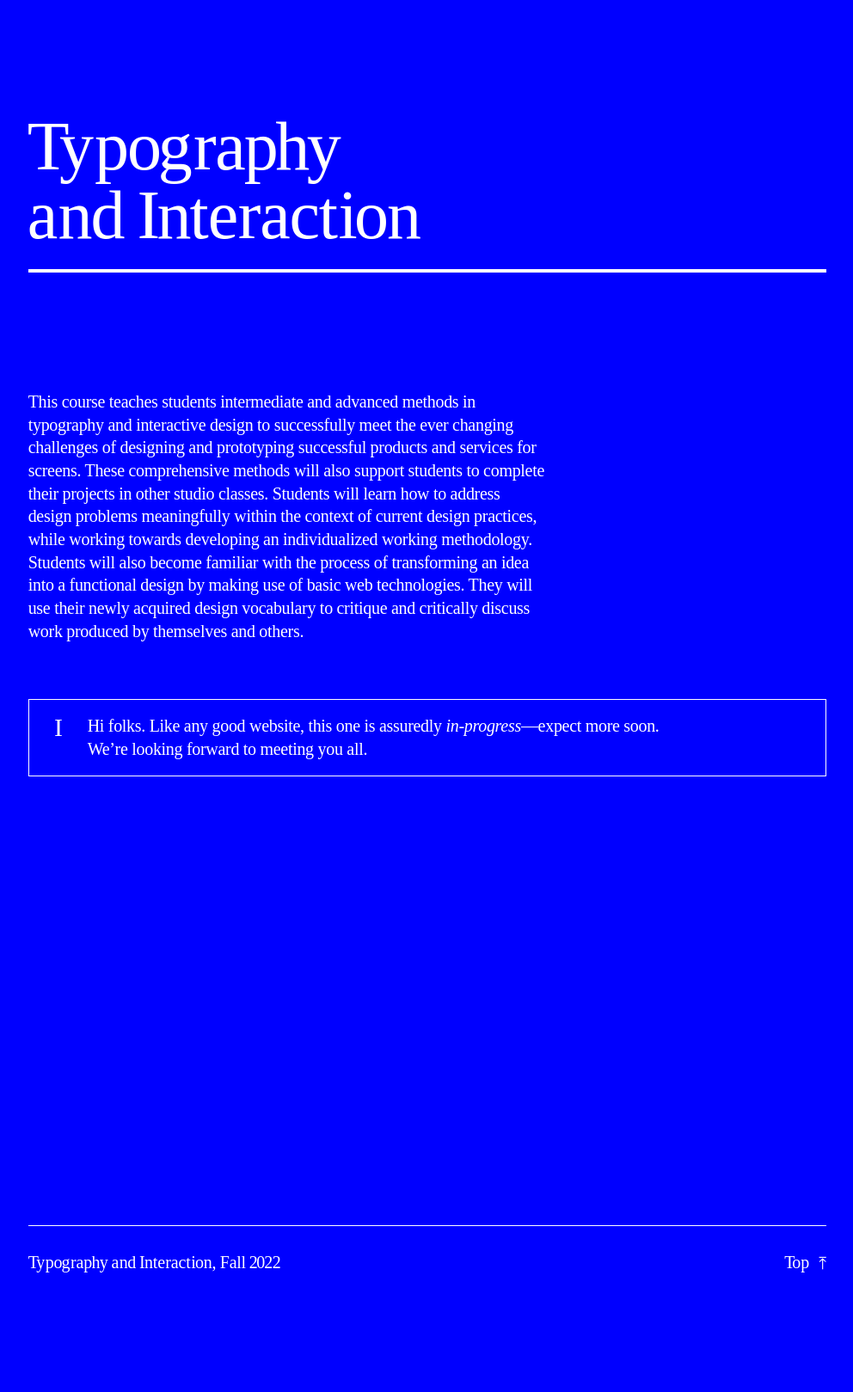
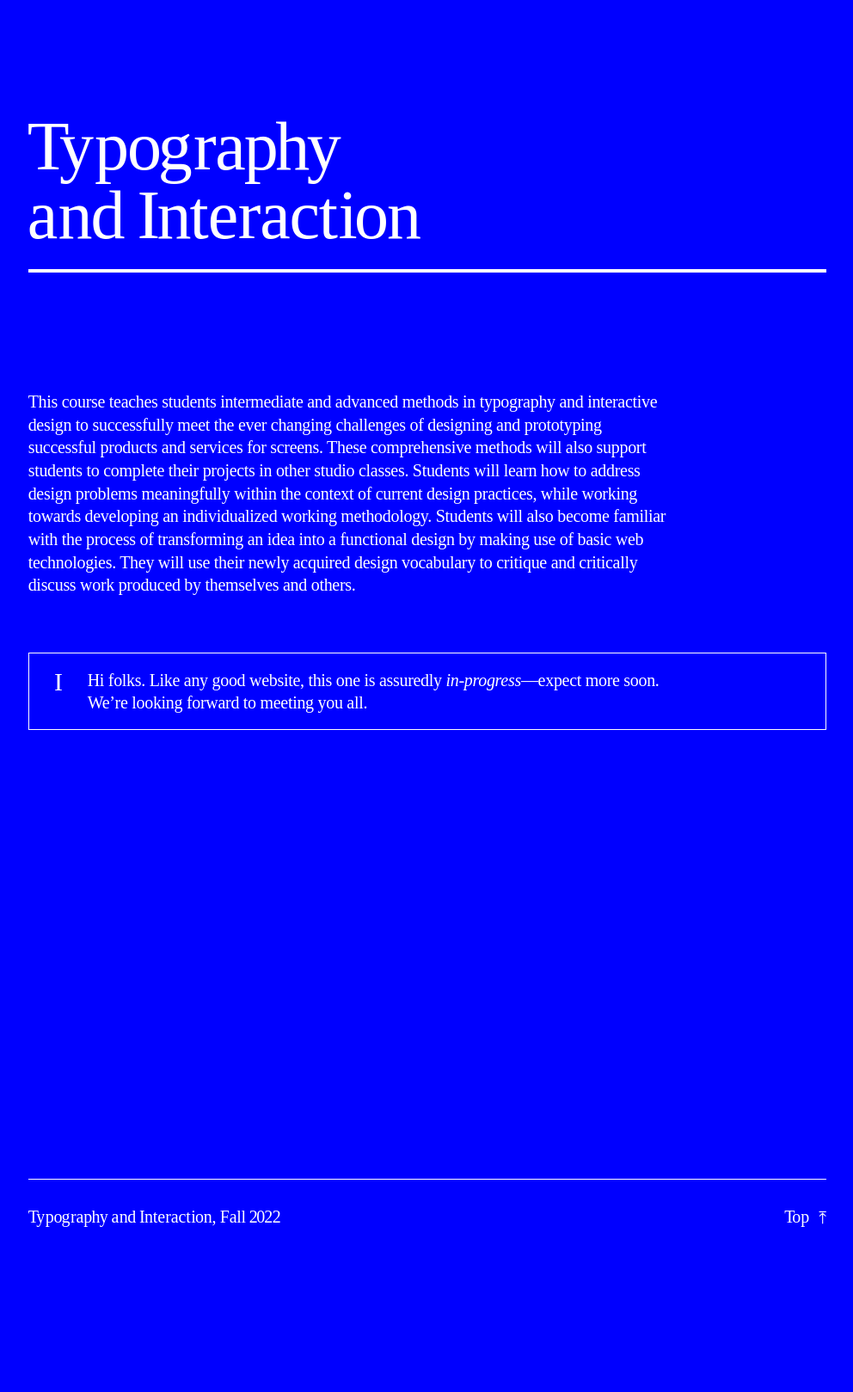
Before and after one commit to core-interaction/core-interaction.github.io, a Jekyll site: the page built from index.md, in a window 1280 px wide. Shown: the whole page at 86% size, without its empty margins (143-1135 px from the left). Built offline with Jekyll 4.4.1, drawn with Linux system fonts in a browser that asks for light colours; after the commit the page ends 1566 px from its top, so only the background shows below that.

Commit message:
Toss 2/3 `p` limit, for now.

```diff
--- a/assets/styles/_markdown.scss
+++ b/assets/styles/_markdown.scss
@@ -72,10 +72,4 @@
 			font-weight: var(--typography--weight);
 		}
 	}
-
-	> p {
-		@include breakpoint(568) {
-			max-width: calc((100% - var(--margin) * 2) / 3 * 2 + var(--margin));
-		}
-	}
 }
```
